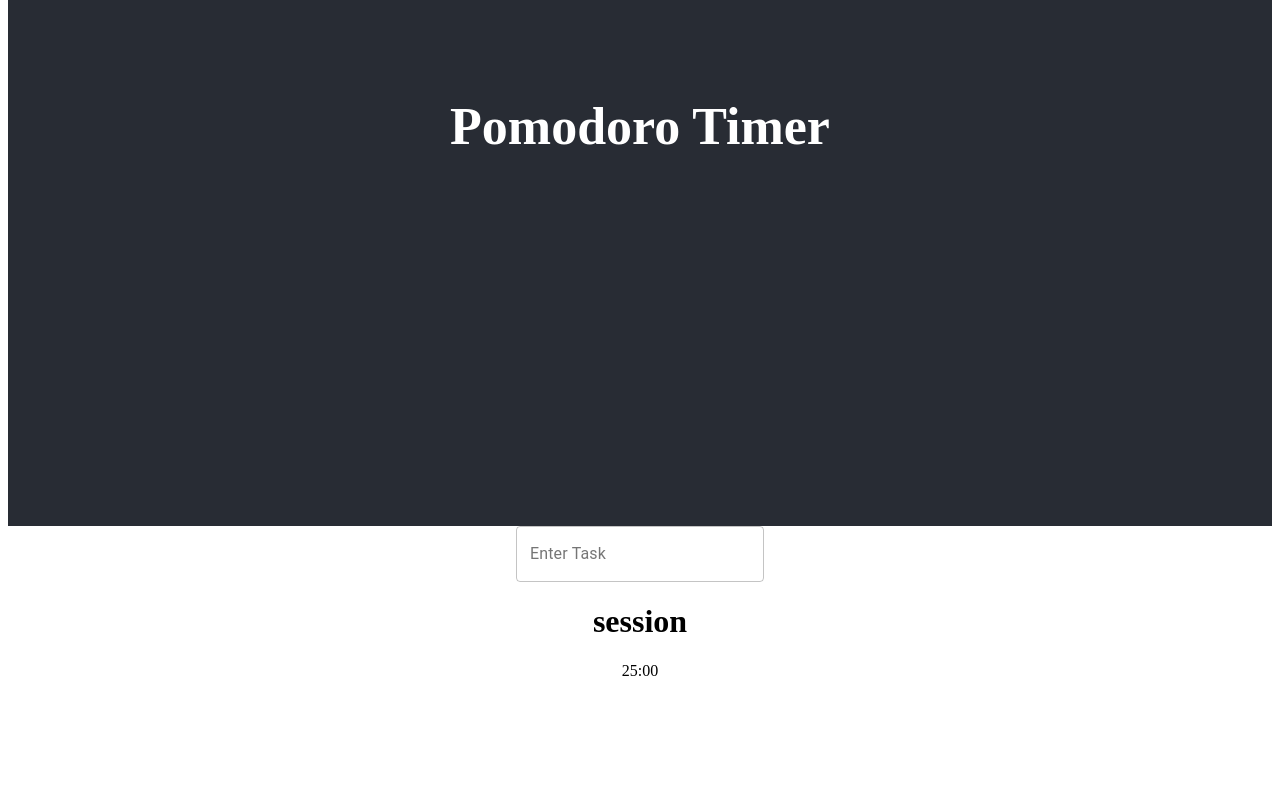
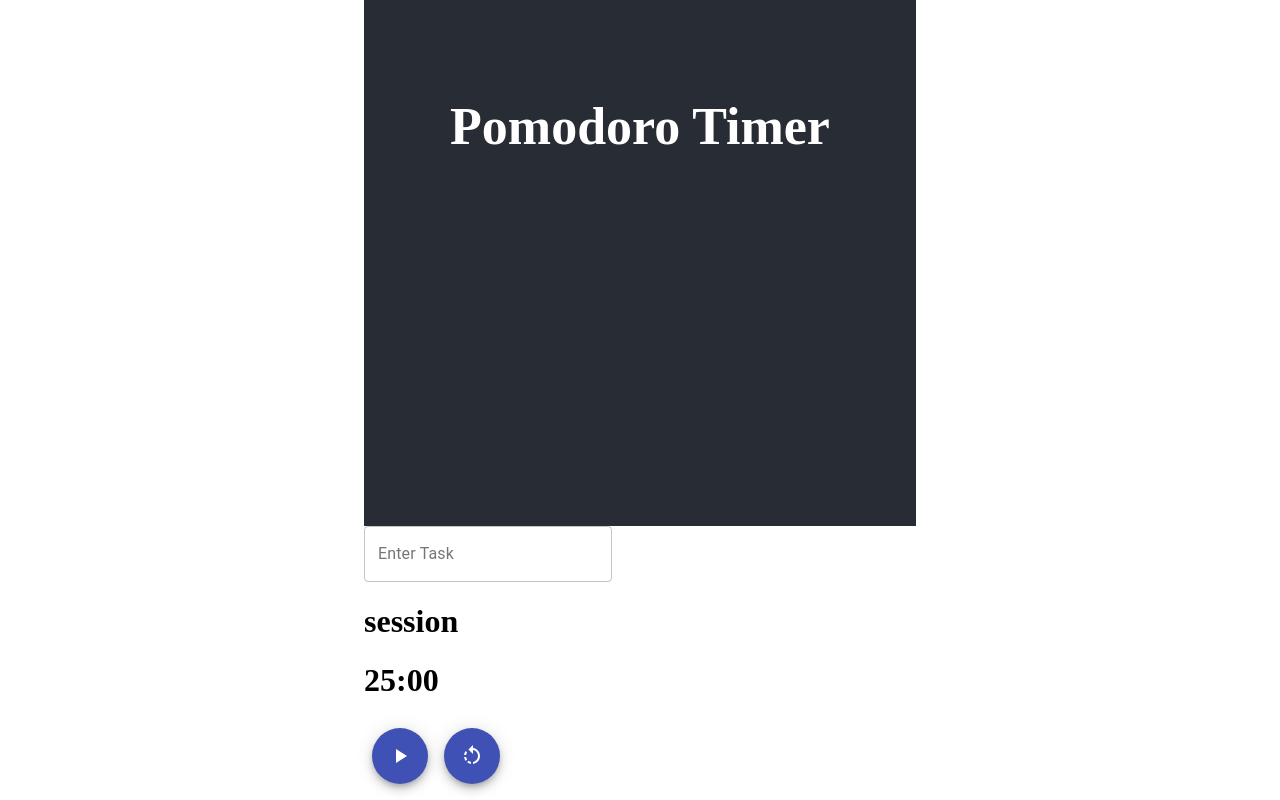
Before and after one commit to kcheung3102/pomodoro-clock, a React (Create React App) app: page / in a window 1280 px wide. Shown: the part 282-1082 px from the top of the page. Before the commit the page ends 970 px from the top, so only its background shows below. Built offline with nearby package versions, Linux system fonts and the light colour scheme.

Commit message:
finished functioning timer and controls

```diff
--- a/package.json
+++ b/package.json
@@ -3,6 +3,7 @@
   "version": "0.1.0",
   "private": true,
   "dependencies": {
+    "@material-ui/icons": "^4.9.1",
     "@testing-library/jest-dom": "^4.2.4",
     "@testing-library/react": "^9.5.0",
     "@testing-library/user-event": "^7.2.1",
--- a/src/App.js
+++ b/src/App.js
@@ -2,6 +2,12 @@ import React, {useState, useEffect, useRef} from 'react';
 import './App.css';
 import TaskForm from './components/TaskForm';
 import Timer from './components/Timer';
+import Controls from './components/Controls';
+import Container from '@material-ui/core/Container';
+
+import { useInterval } from './hooks/useInterval'
+
+
 
 const App = () => {
   const [taskVal, setTaskVal] = useState("")
@@ -9,23 +15,54 @@ const App = () => {
   const [mode, setMode] = useState('session')
   const [sessionVal, setSessionVal] = useState(25)
   const [time, setTime] = useState(sessionVal * 60 * 1000)
+  const [timerRunning, setTimerRunning] = useState(false)
+
+    //countdown
+    useInterval(() => setTime(time - 1000), timerRunning ? 1000 : null)
 
   //updates the input
   const handleInput = (e) => {
-    setTaskVal(e.target.value);
+    let input = e.target.value
+
+    setTaskVal(input);
   }
 
-  const startTask = (e) => {
-    //check if the input is empty or not
-    //starts the timer countdown
-  }
+
+  useEffect(() => {
+    setTime(sessionVal * 60 * 1000)
+  }, [sessionVal])
+
+
+  // const startTask = (e) => {
+  //   if(e.key === "Enter") {
+  //     e.taskVal.trim() === "" ||  e.taskVal.trim().length === 0 ?
+  //        alert("Please Enter in a Task")
+  //     :
+  //   }
+
+  // }
 
   const stopTask = () => {
     //when paused you stop the timer
   }
 
+  const handleStart = () => {
+    //when paused you stop the timer
+  }
+
+  const handleStop = () => {
+    setTimerRunning(false);
+  }
+
+  const handleReset = () => {
+      setMode('session');
+      setBreakVal(5);
+      setSessionVal(25);
+      setTime(sessionVal * 60 * 1000);
+  }
+
   return (
-    <div className="App">
+    <Container maxWidth='sm'>
       <header className="App-header">
           <h1>Pomodoro Timer</h1>
       </header>
@@ -34,7 +71,12 @@ const App = () => {
         handleInput={handleInput}
          />
         <Timer currentTime={[time,setTime]} currentMode={[mode,setMode]}/>
-    </div>
+        <Controls
+        activeStatus={[timerRunning, setTimerRunning]}
+        handleReset={handleReset}
+
+         />
+    </Container>
   );
 }
 
--- a/src/components/Controls.js
+++ b/src/components/Controls.js
@@ -0,0 +1,34 @@
+import React from 'react'
+import { makeStyles } from '@material-ui/core/styles';
+import PlayArrowIcon from '@material-ui/icons/PlayArrow';
+import RotateLeftIcon from '@material-ui/icons/RotateLeft';
+import Fab from '@material-ui/core/Fab';
+import PauseIcon from '@material-ui/icons/Pause';
+
+
+const useStyles = makeStyles((theme) => ({
+    root: {
+      '& > *': {
+        margin: theme.spacing(1),
+      },
+    },
+
+  }));
+
+const Controls = ({activeStatus, handleReset}) => {
+    const [timerRunning, setTimerRunning] = activeStatus
+    const classes = useStyles();
+    return (
+        <div className={classes.root}>
+            <Fab color="primary" aria-label="play" onClick={() => setTimerRunning(!timerRunning)}>
+                {timerRunning ? <PauseIcon/> : <PlayArrowIcon /> }
+            </Fab>
+            <Fab color="primary" aria-label="play" onClick={handleReset}>
+                 <RotateLeftIcon />
+
+            </Fab>
+        </div>
+    )
+}
+
+export default Controls;
--- a/src/components/Timer.js
+++ b/src/components/Timer.js
@@ -7,7 +7,10 @@ import Moment from 'react-moment';
     return (
         <div>
             <h1>{mode}</h1>
-             <Moment format="mm:ss">{time}</Moment>
+            <h1>
+                <Moment format="mm:ss">{time}</Moment>
+            </h1>
+
         </div>
     )
 }
--- /dev/null
+++ b/src/hooks/useInterval.js
@@ -0,0 +1,23 @@
+//I found it here: https://overreacted.io/making-setinterval-declarative-with-react-hooks/
+
+import { useEffect, useRef } from 'react'
+
+export function useInterval(callback, delay) {
+  const savedCallback = useRef()
+
+  // Remember the latest callback.
+  useEffect(() => {
+    savedCallback.current = callback
+  }, [callback])
+
+  // Set up the interval.
+  useEffect(() => {
+    function tick() {
+      savedCallback.current()
+    }
+    if (delay !== null) {
+      let id = setInterval(tick, delay)
+      return () => clearInterval(id)
+    }
+  }, [delay])
+}
```
Also changed, not shown: 1 other file (tests, documents, lock files or other folders).
